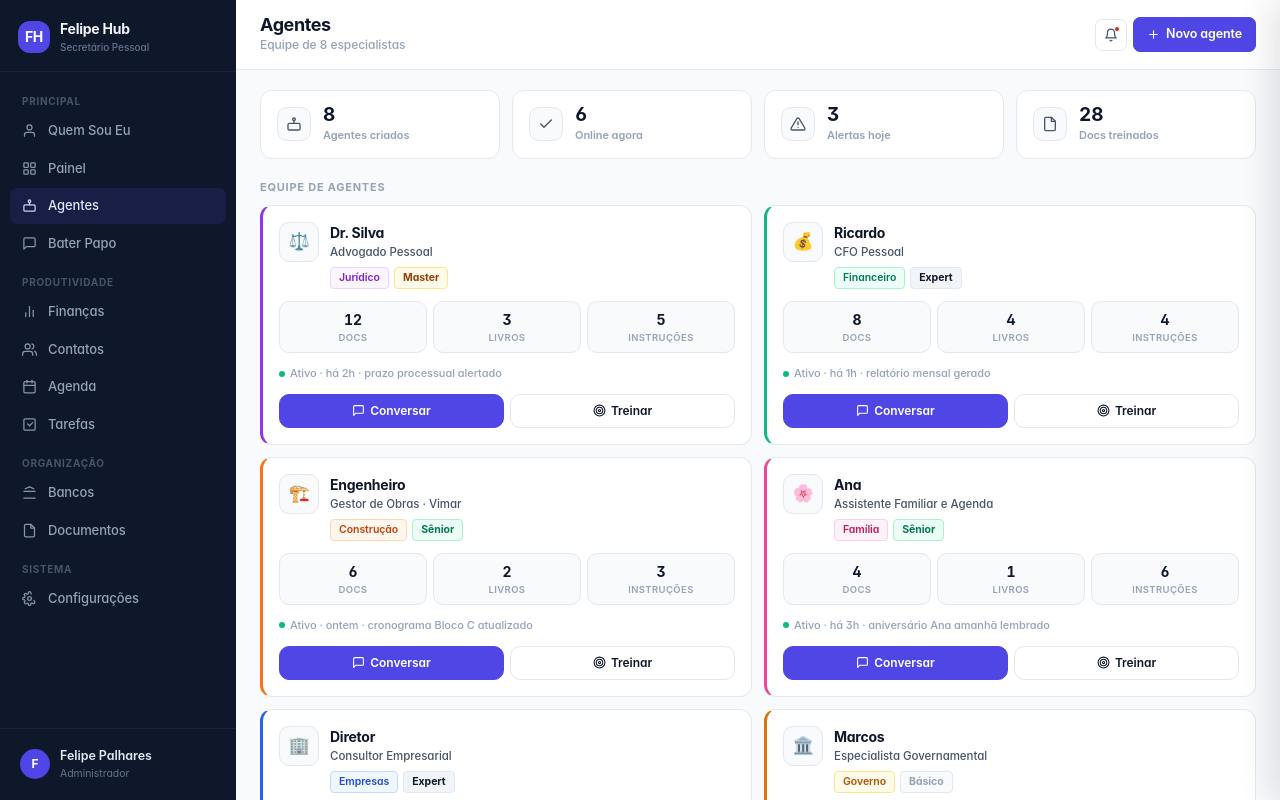
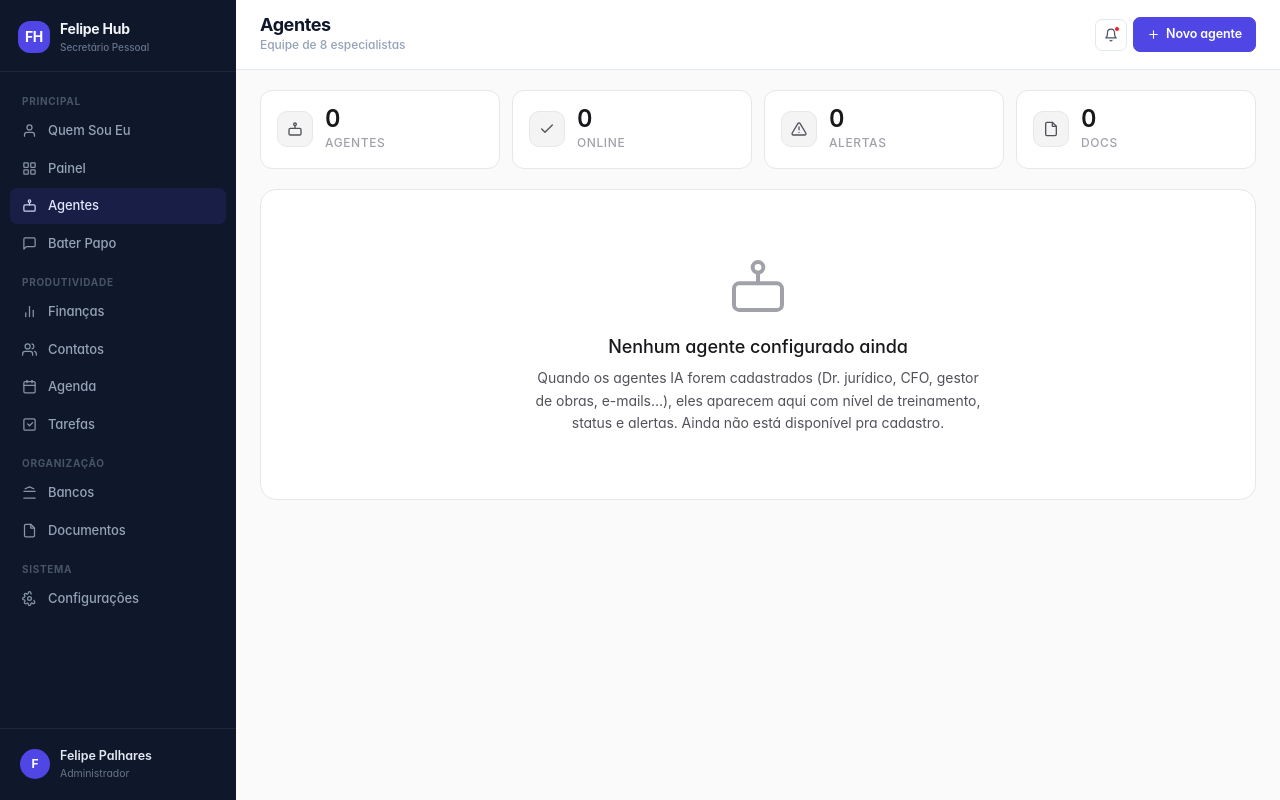
Before and after one commit to felipebpalhares-code/secretary-ai-hub, a Next.js app in the folder frontend/: page /agentes in a window 1280 px wide. Built offline with nearby package versions, Linux system fonts and the light colour scheme.

Commit message:
refactor(agentes): remover mocks e adicionar empty state seguindo DS

```diff
--- a/frontend/app/agentes/AgentsHub.tsx
+++ b/frontend/app/agentes/AgentsHub.tsx
@@ -1,53 +1,41 @@
 "use client"
-import { useState } from "react"
 import { Icon } from "@/components/Icon"
-import { AgentCard } from "@/components/agents/AgentCard"
-import { TrainingPanel } from "@/components/agents/TrainingPanel"
-import { ChatModal } from "@/components/agents/ChatModal"
-import { AGENTS, type Agent } from "@/lib/agents-data"
+import { EmptyState } from "@/components/ui/EmptyState"
 
+/**
+ * Sem backend de agentes ainda — esta tela mostra empty state honesto.
+ * Quando a API de agentes for implementada (CrewAI/LangGraph + persistência
+ * de definições e treinamento), troca o vazio por fetch real.
+ */
 export function AgentsHub() {
-  const [trainAgent, setTrainAgent] = useState<Agent | null>(null)
-  const [chatAgent, setChatAgent] = useState<Agent | null>(null)
-
   return (
-    <>
-      <div className="flex-1 overflow-y-auto px-6 py-5 flex flex-col gap-5">
-        <div className="grid grid-cols-4 gap-3">
-          <Sum icon="bot" value={8} label="Agentes criados" />
-          <Sum icon="check" value={6} label="Online agora" />
-          <Sum icon="alert" value={3} label="Alertas hoje" />
-          <Sum icon="file" value={28} label="Docs treinados" />
-        </div>
-
-        <div>
-          <div className="text-[11px] font-bold text-ink-3 uppercase tracking-[.07em] mb-[10px]">
-            Equipe de agentes
-          </div>
-          <div className="grid grid-cols-2 gap-3">
-            {AGENTS.map((a) => (
-              <AgentCard
-                key={a.id}
-                agent={a}
-                onChat={() => setChatAgent(a)}
-                onTrain={() => setTrainAgent(a)}
-              />
-            ))}
-          </div>
-        </div>
+    <div className="flex-1 overflow-y-auto px-6 py-5 flex flex-col gap-5 bg-bg-app">
+      {/* KPIs zerados — estrutura mantida pra quando virar dinâmico */}
+      <div className="grid grid-cols-4 gap-3">
+        <Kpi icon="bot" value={0} label="Agentes" />
+        <Kpi icon="check" value={0} label="Online" />
+        <Kpi icon="alert" value={0} label="Alertas" />
+        <Kpi icon="file" value={0} label="Docs" />
       </div>
 
-      <TrainingPanel
-        agent={trainAgent}
-        open={!!trainAgent}
-        onClose={() => setTrainAgent(null)}
-      />
-      <ChatModal agent={chatAgent} open={!!chatAgent} onClose={() => setChatAgent(null)} />
-    </>
+      <div className="bg-bg-surface border border-default rounded-xl">
+        <EmptyState
+          icon="bot"
+          title="Nenhum agente configurado ainda"
+          subtitle={
+            <>
+              Quando os agentes IA forem cadastrados (Dr. jurídico, CFO, gestor de
+              obras, e-mails…), eles aparecem aqui com nível de treinamento, status e
+              alertas. Ainda não está disponível pra cadastro.
+            </>
+          }
+        />
+      </div>
+    </div>
   )
 }
 
-function Sum({
+function Kpi({
   icon,
   value,
   label,
@@ -57,13 +45,15 @@ function Sum({
   label: string
 }) {
   return (
-    <div className="bg-card border border-hair rounded-lg p-[14px_16px] flex items-center gap-3">
-      <div className="w-[34px] h-[34px] rounded-md bg-bg border border-hair flex items-center justify-center text-ink-2 shrink-0">
+    <div className="bg-bg-surface border border-default rounded-lg p-4 flex items-center gap-3">
+      <div className="w-9 h-9 rounded-md bg-bg-subtle border border-default flex items-center justify-center text-text-secondary shrink-0">
         <Icon name={icon} size={16} />
       </div>
       <div>
-        <div className="text-[19px] font-bold text-ink leading-none tabular">{value}</div>
-        <div className="text-[11px] text-ink-3 font-semibold mt-[3px]">{label}</div>
+        <div className="text-title text-text-primary leading-none tabular-nums">{value}</div>
+        <div className="text-tiny text-text-tertiary font-medium mt-1 uppercase tracking-wider">
+          {label}
+        </div>
       </div>
     </div>
   )
--- /dev/null
+++ b/frontend/components/ui/EmptyState.tsx
@@ -0,0 +1,39 @@
+"use client"
+import type { ReactNode } from "react"
+import { Icon } from "@/components/Icon"
+
+/**
+ * Empty state Apple-style do Design System.
+ * Container generoso, ícone 64px tertiary, título text-subtitle, subtítulo
+ * text-body text-text-secondary, ação primária centralizada.
+ */
+export function EmptyState({
+  icon = "file",
+  title,
+  subtitle,
+  action,
+  className = "",
+}: {
+  icon?: Parameters<typeof Icon>[0]["name"]
+  title: string
+  subtitle?: ReactNode
+  action?: ReactNode
+  className?: string
+}) {
+  return (
+    <div
+      className={`flex flex-col items-center justify-center py-16 px-6 text-center ${className}`}
+    >
+      <div className="text-text-tertiary">
+        <Icon name={icon} size={64} strokeWidth={1.5} />
+      </div>
+      <div className="text-subtitle text-text-primary mt-4">{title}</div>
+      {subtitle && (
+        <div className="text-body text-text-secondary mt-2 max-w-md leading-relaxed">
+          {subtitle}
+        </div>
+      )}
+      {action && <div className="mt-6">{action}</div>}
+    </div>
+  )
+}
```
